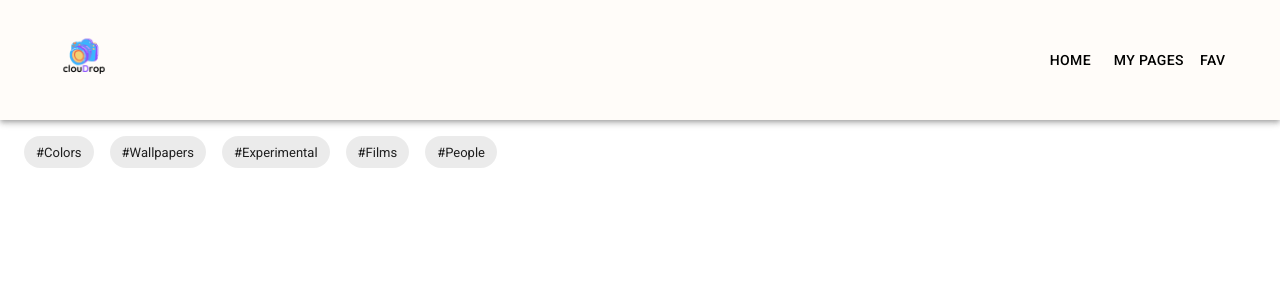
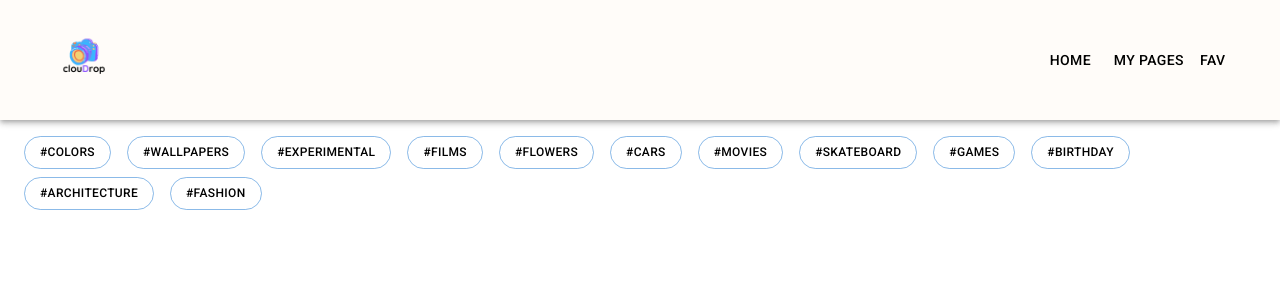
Before and after one commit to RafaelVillagomezDev/clouDrop, a React (Create React App) app: page / in a window 1280 px wide. Shown: the top 300 px of the page. Built offline with nearby package versions, Linux system fonts and the light colour scheme.

Commit message:
Creacion sliderTags para que segun click al boton muestre imagen  y creacion de reducers aplicando Redux Toolkit

```diff
--- a/src/app/store.js
+++ b/src/app/store.js
@@ -1,8 +1,11 @@
 import { configureStore } from '@reduxjs/toolkit';
+
 import counterReducer from '../features/counter/counterSlice';
+import sliderImageReducer from '../features/sliderImage/sliderImageSlice';
 
 export const store = configureStore({
   reducer: {
     counter: counterReducer,
+    sliderImage:sliderImageReducer
   },
 });
--- a/src/components/sliderTags/SliderTags.jsx
+++ b/src/components/sliderTags/SliderTags.jsx
@@ -1,36 +1,43 @@
-import { Container } from '@mui/material'
-import { Button } from '@mui/material'
-import Chip from '@mui/material/Chip'
+import { Button, Container } from '@mui/material'
+
+
+
+import React,{ useState } from 'react'
+
 
 
 const SliderTags = () => {
-  const pages = ['Colors', 'Wallpapers', 'Experimental','Films','People']
+  const tags = ['Colors', 'Wallpapers', 'Experimental', 'Films','Flowers','Cars','Movies','SkateBoard','Games','birthday','Architecture','Fashion']
 
-  const handleOpenTag = (event) => {
-    console.log(event)
-  }
+  const [tagName,setTag]=useState("")
 
   return (
     <div>
-      <Container maxWidth="xl" sx={{marginTop:2}}>
-        {pages.map((page) => (
-            <Chip label={`#${page}`} sx={{marginRight:2 , marginBottom:1}}>
-              <Button
-                key={page}
-                onClick={handleOpenTag}
-                sx={{
-                  my: 2,
-                  color: 'black',
-                  display: 'block',
-                  textAlign: 'left',
-                }}
-              >
+      <Container maxWidth="xl" sx={{ marginTop: 2 }}>
+        {tags.map((tag) => (
+          <Button
+            variant="outlined"
+            key={tag}
+            onClick={(e)=>{   setTag(e.currentTarget.value) }}
+            sx={{
+              textAlign: 'left',
+              marginRight: 2,
+              marginBottom:1,
+              borderRadius:200,
+              color:"black",
+              fontSize:12,
+              display:{xs:'none', md:'inline-block'}
+            }}
 
-              </Button>
-            </Chip>
+            value={tag}
+            label={`#${tag}`}
+          >{`#${tag}`}</Button>
+        ))}
 
-        ))}
       </Container>
+
+      <h1>{tagName}</h1>
+
     </div>
   )
 }
--- /dev/null
+++ b/src/features/sliderImage/sliderImageSlice.jsx
@@ -0,0 +1,28 @@
+import { createSlice,createAsyncThunk } from '@reduxjs/toolkit'
+import {fetchRamdomImage} from "./unplashAPI";
+
+const initialState = {
+  value: 0,
+  status: 'idle',
+}
+
+//Peticion a la Api unplash para devolver imagenes ramdom
+export const getRamdomImageAsync = createAsyncThunk(
+  'sliderImage/fetchRamdomImage',
+  async (amount) => {
+    const response = await fetchRamdomImage(amount)
+
+    return response.data
+  },
+)
+
+export const sliderImageSlice = createSlice({
+  name: 'sliderImage',
+  initialState,
+  reducers: {
+
+  }
+
+})
+
+export default sliderImageSlice.reducer
--- /dev/null
+++ b/src/features/sliderImage/unplashAPI.jsx
@@ -0,0 +1,6 @@
+//Peticion api , debe devolver imagenes ramdom
+export function fetchRamdomImage(amount = 1) {
+    return new Promise((resolve) =>
+      setTimeout(() => resolve({ data: amount }), 500)
+    );
+  }
--- a/src/index.js
+++ b/src/index.js
@@ -1,18 +1,21 @@
 import React from 'react';
-import ReactDOM from 'react-dom';
 import './index.css';
 import App from './App';
 import { store } from './app/store';
 import { Provider } from 'react-redux';
 import * as serviceWorker from './serviceWorker';
+import { createRoot } from "react-dom/client";
 
-ReactDOM.render(
+const rootElement = document.getElementById("root");
+const root = createRoot(rootElement);
+
+root.render(
   <React.StrictMode>
     <Provider store={store}>
       <App />
     </Provider>
   </React.StrictMode>,
-  document.getElementById('root')
+
 );
 
 // If you want your app to work offline and load faster, you can change
```
Also changed, not shown: src/features/sliderImage/SliderImage.jsx (added, +10 -0 lines).
